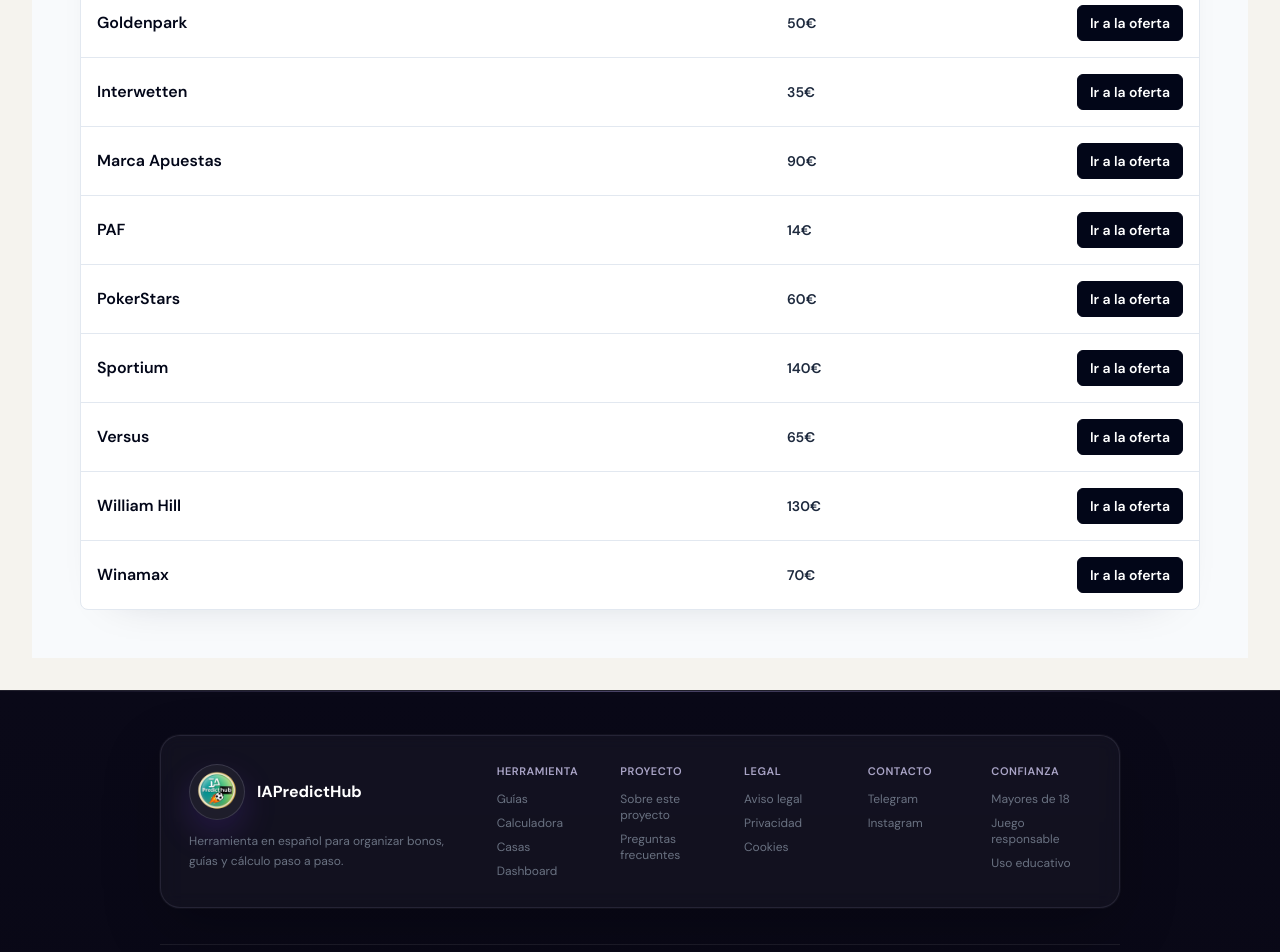
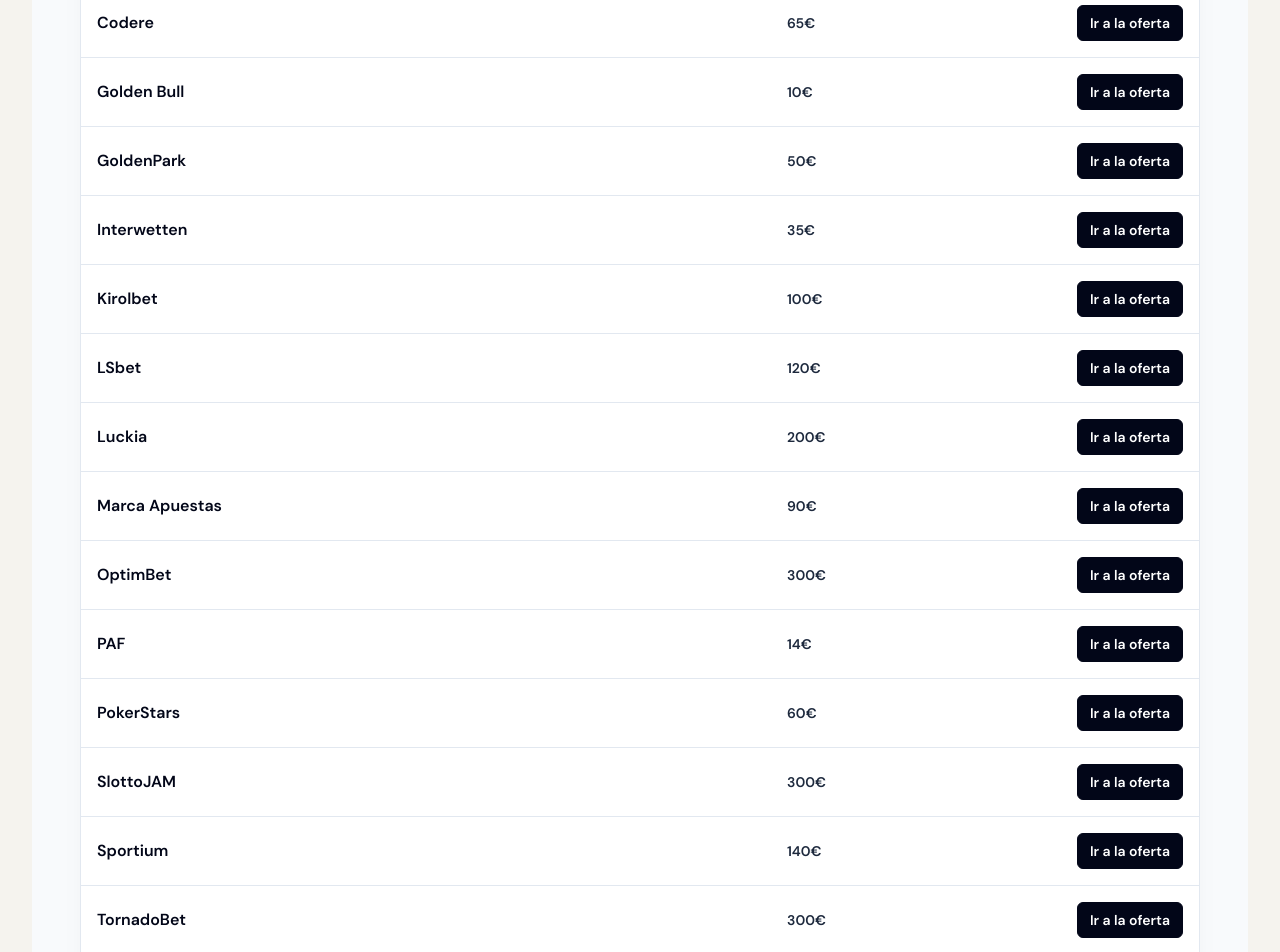
Before and after one commit to eloylt13/matched-betting-app, a Next.js app: page /bonos in a window 1280 px wide. Shown: the part 820-1772 px from the top of the page. Built offline with nearby package versions, Linux system fonts and the light colour scheme; no server answers; a web font is replaced by a local one.

Commit message:
fix: desacopla bonos espana de casas

```diff
--- a/app/bonos/BonosClient.tsx
+++ b/app/bonos/BonosClient.tsx
@@ -2,28 +2,10 @@
 
 import { useState } from 'react'
 import { todasLasCasas } from '@/lib/presets'
-import { casasEspana as todasLasCasasEspana } from '@/lib/presets/data/espana'
 import type { Casa } from '@/types/presets'
+import { bonosEspanaCurados, type BonoListadoCasa } from './bonosData'
 
 type MarketKey = 'espana' | 'latam'
-
-const CASAS_ESPANA_AFILIACION_ACTIVA = [
-  'sportium',
-  'versus',
-  'codere',
-  'paf',
-  'casino-gran-madrid',
-  'marca-apuestas',
-  'winamax',
-  '888sport',
-  'pokerstars',
-  'interwetten',
-  'william-hill',
-  'betway',
-  'goldenpark',
-  'betsson',
-  'betfair',
-]
 
 const LATAM_MARKET_LABELS: Partial<Record<Casa['pais'], string>> = {
   regionales: 'REG',
@@ -37,7 +19,7 @@ const LATAM_MARKET_LABELS: Partial<Record<Casa['pais'], string>> = {
   uy: 'UY',
 }
 
-function formatBono(casa: Casa) {
+function formatBono(casa: BonoListadoCasa) {
   const currency = casa.market === 'latam' ? 'USD' : '€'
   const amount = new Intl.NumberFormat('es-ES', {
     maximumFractionDigits: 0,
@@ -46,15 +28,15 @@ function formatBono(casa: Casa) {
   return casa.market === 'latam' ? `${amount} ${currency}` : `${amount}${currency}`
 }
 
-function sortByName(casas: Casa[]) {
+function sortByName<T extends BonoListadoCasa>(casas: T[]) {
   return [...casas].sort((a, b) => a.nombre.localeCompare(b.nombre, 'es'))
 }
 
-function getLatamMarketLabel(casa: Casa) {
+function getLatamMarketLabel(casa: BonoListadoCasa) {
   return LATAM_MARKET_LABELS[casa.pais] ?? casa.pais.toUpperCase()
 }
 
-function getCasaNombreListado(casa: Casa) {
+function getCasaNombreListado(casa: BonoListadoCasa) {
   return casa.market === 'espana' && casa.id === 'pokerstars' ? 'PokerStars' : casa.nombre
 }
 
@@ -90,7 +72,7 @@ function MarketSelector({
   )
 }
 
-function BonusList({ casas, showLatamMarket = false }: { casas: Casa[]; showLatamMarket?: boolean }) {
+function BonusList({ casas, showLatamMarket = false }: { casas: BonoListadoCasa[]; showLatamMarket?: boolean }) {
   const gridClass = showLatamMarket
     ? 'sm:grid-cols-[minmax(0,1fr)_6rem_9rem_15rem]'
     : 'sm:grid-cols-[minmax(0,1fr)_9rem_15rem]'
@@ -138,9 +120,7 @@ function BonusList({ casas, showLatamMarket = false }: { casas: Casa[]; showLata
 
 export default function BonosClient() {
   const [activeMarket, setActiveMarket] = useState<MarketKey>('espana')
-  const casasEspana = sortByName(
-    todasLasCasasEspana.filter((casa) => CASAS_ESPANA_AFILIACION_ACTIVA.includes(casa.id)),
-  )
+  const casasEspana = sortByName(bonosEspanaCurados)
   const casasLatam = sortByName(todasLasCasas.filter((casa) => casa.market === 'latam'))
   const activeCasas = activeMarket === 'latam' ? casasLatam : casasEspana
 
--- /dev/null
+++ b/app/bonos/bonosData.ts
@@ -0,0 +1,198 @@
+import type { Casa } from '@/types/presets'
+
+export type BonoListadoCasa = Pick<Casa, 'id' | 'nombre' | 'market' | 'pais' | 'url' | 'beneficioPotencial'>
+
+export const bonosEspanaCurados: BonoListadoCasa[] = [
+  {
+    id: '888sport',
+    nombre: '888Sport',
+    market: 'espana',
+    pais: 'espana',
+    url: 'https://bdeal.io/888Sport/136728/1',
+    beneficioPotencial: 75,
+  },
+  {
+    id: 'bet777',
+    nombre: 'Bet777',
+    market: 'espana',
+    pais: 'espana',
+    url: 'https://bdeal.io/Bet777/145118/1',
+    beneficioPotencial: 10,
+  },
+  {
+    id: 'betfair',
+    nombre: 'Betfair',
+    market: 'espana',
+    pais: 'espana',
+    url: 'https://bdeal.io/Betfair/139419/2',
+    beneficioPotencial: 150,
+  },
+  {
+    id: 'betsson',
+    nombre: 'Betsson',
+    market: 'espana',
+    pais: 'espana',
+    url: 'https://bdeal.io/Betsson/136727/1',
+    beneficioPotencial: 50,
+  },
+  {
+    id: 'betway',
+    nombre: 'Betway',
+    market: 'espana',
+    pais: 'espana',
+    url: 'https://app.afiliago.com/go/popup18/21553?url=https%3A%2F%2Fapp.afiliago.com%2Fgo%2F21553%2FfIkqcOFwoh%2F2',
+    beneficioPotencial: 140,
+  },
+  {
+    id: 'casino-gran-madrid',
+    nombre: 'Casino Gran Madrid',
+    market: 'espana',
+    pais: 'espana',
+    url: 'https://app.afiliago.com/go/21694/3kE5KVXDC1/2',
+    beneficioPotencial: 62,
+  },
+  {
+    id: 'codere',
+    nombre: 'Codere',
+    market: 'espana',
+    pais: 'espana',
+    url: 'https://bdeal.io/Codere/136722/1',
+    beneficioPotencial: 65,
+  },
+  {
+    id: 'golden-bull',
+    nombre: 'Golden Bull',
+    market: 'espana',
+    pais: 'espana',
+    url: 'https://bdeal.io/goldenbull/145119/1',
+    beneficioPotencial: 10,
+  },
+  {
+    id: 'goldenpark',
+    nombre: 'GoldenPark',
+    market: 'espana',
+    pais: 'espana',
+    url: 'https://app.afiliago.com/go/popup18/19149?url=https%3A%2F%2Fapp.afiliago.com%2Fgo%2F19149%2FWs1nYCo4gw',
+    beneficioPotencial: 50,
+  },
+  {
+    id: 'interwetten',
+    nombre: 'Interwetten',
+    market: 'espana',
+    pais: 'espana',
+    url: 'https://bdeal.io/Interwetten/136723/1',
+    beneficioPotencial: 35,
+  },
+  {
+    id: 'kirolbet',
+    nombre: 'Kirolbet',
+    market: 'espana',
+    pais: 'espana',
+    url: 'https://bdeal.io/Kirolbet/101909/1',
+    beneficioPotencial: 100,
+  },
+  {
+    id: 'lsbet',
+    nombre: 'LSbet',
+    market: 'espana',
+    pais: 'espana',
+    url: 'https://go.aff.o-affiliates.com/7vutqmwx',
+    beneficioPotencial: 120,
+  },
+  {
+    id: 'luckia',
+    nombre: 'Luckia',
+    market: 'espana',
+    pais: 'espana',
+    url: 'https://bdeal.io/Luckia/145120/1',
+    beneficioPotencial: 200,
+  },
+  {
+    id: 'marca-apuestas',
+    nombre: 'Marca Apuestas',
+    market: 'espana',
+    pais: 'espana',
+    url: 'https://bdeal.io/marcaapuestas/136724/1',
+    beneficioPotencial: 90,
+  },
+  {
+    id: 'optimbet',
+    nombre: 'OptimBet',
+    market: 'espana',
+    pais: 'espana',
+    url: 'https://go.aff.o-affiliates.com/nex0qo1g',
+    beneficioPotencial: 300,
+  },
+  {
+    id: 'paf',
+    nombre: 'PAF',
+    market: 'espana',
+    pais: 'espana',
+    url: 'https://bdeal.io/PAF/100477/1',
+    beneficioPotencial: 14,
+  },
+  {
+    id: 'pokerstars',
+    nombre: 'PokerStars',
+    market: 'espana',
+    pais: 'espana',
+    url: 'https://bdeal.io/PokerStars/101907/1',
+    beneficioPotencial: 60,
+  },
+  {
+    id: 'slottojam',
+    nombre: 'SlottoJAM',
+    market: 'espana',
+    pais: 'espana',
+    url: 'https://go.aff.o-affiliates.com/9duezfia',
+    beneficioPotencial: 300,
+  },
+  {
+    id: 'sportium',
+    nombre: 'Sportium',
+    market: 'espana',
+    pais: 'espana',
+    url: 'https://bdeal.io/Sportium/136726/1',
+    beneficioPotencial: 140,
+  },
+  {
+    id: 'tornadobet',
+    nombre: 'TornadoBet',
+    market: 'espana',
+    pais: 'espana',
+    url: 'https://go.aff.o-affiliates.com/ke1cz7hv',
+    beneficioPotencial: 300,
+  },
+  {
+    id: 'versus',
+    nombre: 'Versus',
+    market: 'espana',
+    pais: 'espana',
+    url: 'https://app.afiliago.com/go/19148/JqXVcHDWdu/2',
+    beneficioPotencial: 65,
+  },
+  {
+    id: 'william-hill',
+    nombre: 'William Hill',
+    market: 'espana',
+    pais: 'espana',
+    url: 'https://bdeal.io/WilliamHill/136725/1',
+    beneficioPotencial: 130,
+  },
+  {
+    id: 'winamax',
+    nombre: 'Winamax',
+    market: 'espana',
+    pais: 'espana',
+    url: 'https://bdeal.io/Winamax/99945/1',
+    beneficioPotencial: 70,
+  },
+  {
+    id: 'yosports',
+    nombre: 'YoSports',
+    market: 'espana',
+    pais: 'espana',
+    url: 'https://app.afiliago.com/go/21535/At5p84GuWP/2',
+    beneficioPotencial: 50,
+  },
+]
```
